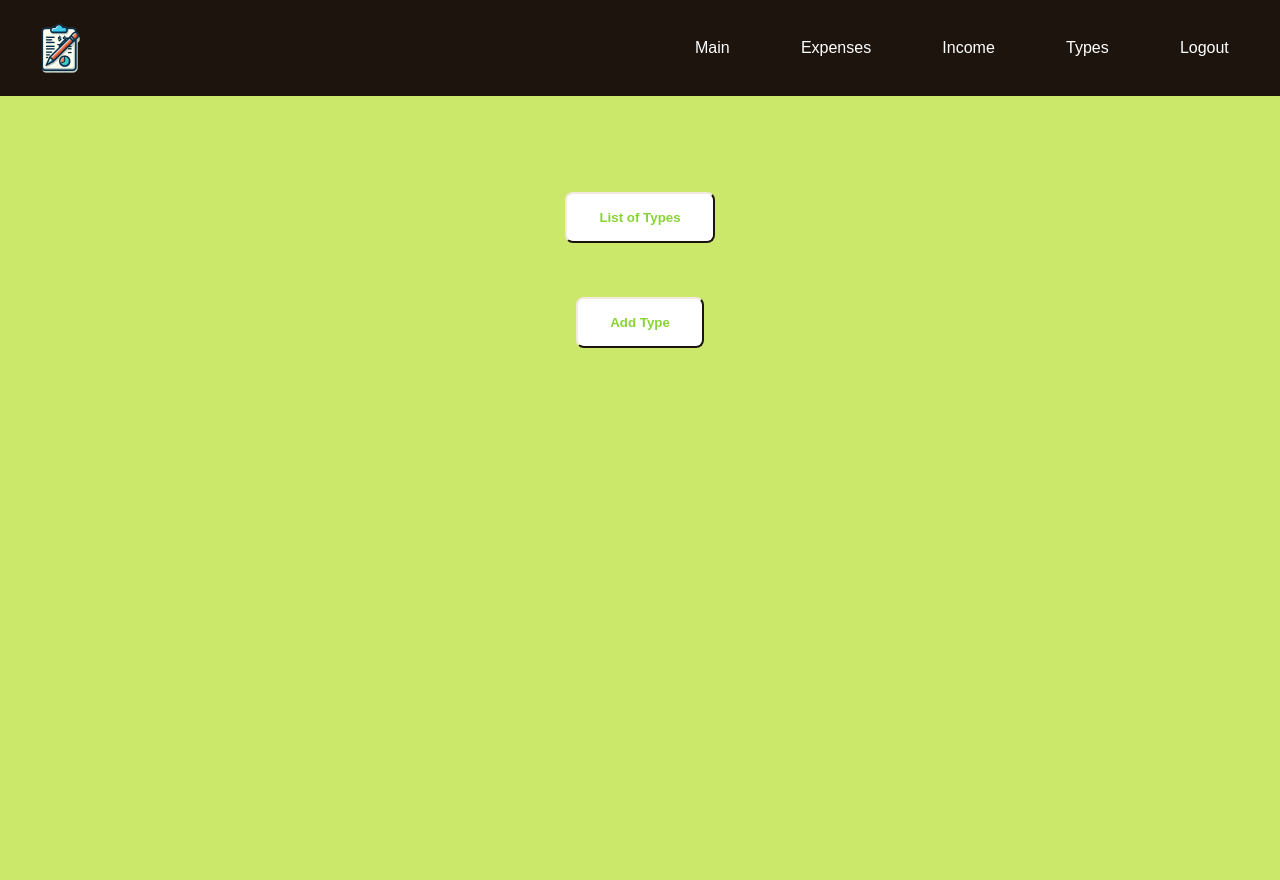
After one commit to Meliani-Mehdi/finance-web, a Flask app: page /types in a window 1280 px wide. The commit adds this page. Run offline with Flask 3, Linux system fonts and the light colour scheme; some libraries are stand-ins or nearby versions.

Commit message:
added more design files (CSS), and started working on types.

```diff
--- a/main.py
+++ b/main.py
@@ -35,7 +35,7 @@ def init_db():
     cursor.execute('''
         CREATE TABLE IF NOT EXISTS type (
             id INTEGER PRIMARY KEY AUTOINCREMENT,
-            name TEXT NOT NULL
+            name TEXT UNIQUE NOT NULL
         )
     ''')
 
--- a/routes.py
+++ b/routes.py
@@ -5,3 +5,7 @@ from main import app
 @app.route("/")
 def index():
     return render_template('index.html')
+
+@app.route("/types")
+def typesList():
+    return render_template('types.html')
--- /dev/null
+++ b/static/CSS/buttons.css
@@ -0,0 +1,126 @@
+/* Button 1 */
+.apply_btn {
+  position: relative;
+  transition: all 0.3s ease-in-out;
+  box-shadow: 0px 10px 20px rgba(0, 0, 0, 0.2);
+  padding-block: 0.5rem;
+  padding-inline: 1.25rem;
+  background-color: rgb(0 107 179);
+  border-radius: 9999px;
+  display: flex;
+  align-items: center;
+  justify-content: center;
+  cursor: pointer;
+  color: #fff;
+  gap: 10px;
+  font-weight: bold;
+  border: 3px solid #ffffff4d;
+  outline: none;
+  overflow: hidden;
+  font-size: 15px;
+}
+
+.apply_btn .icon {
+  width: 24px;
+  height: 24px;
+  transition: all 0.3s ease-in-out;
+}
+
+.apply_btn:hover {
+  transform: scale(1.05);
+  border-color: #fff9;
+}
+
+.apply_btn:hover .icon {
+  transform: translate(4px);
+}
+
+.apply_btn::before {
+  content: "";
+  position: absolute;
+  width: 100px;
+  height: 100%;
+  background-image: linear-gradient(
+    120deg,
+    rgba(255, 255, 255, 0) 30%,
+    rgba(255, 255, 255, 0.8),
+    rgba(255, 255, 255, 0) 70%
+  );
+  top: 0;
+  left: -100px;
+  opacity: 0.6;
+}
+
+@keyframes shine {
+  0% {
+    left: -100px;
+  }
+  60% {
+    left: 100%;
+  }
+  to {
+    left: 100%;
+  }
+}
+
+/* Button 2 */
+.shake_btn {
+  height: 3em;
+  width: 8em;
+  border: none;
+  border-radius: 10em;
+  background: #016DD9;
+  font-size: 17px;
+  color: #fff;
+  font-family: inherit;
+  font-weight: 500;
+}
+
+.shake_btn:hover {
+  animation: shake3856 0.3s linear infinite both;
+}
+
+@keyframes shake3856 {
+  0% {
+    transform: translate(0);
+  }
+  20% {
+    transform: translate(-2px, 2px);
+  }
+  40% {
+    transform: translate(-2px, -2px);
+  }
+  60% {
+    transform: translate(2px, 2px);
+  }
+  80% {
+    transform: translate(2px, -2px);
+  }
+  100% {
+    transform: translate(0);
+  }
+}
+
+/* Button 3 */
+.fade_btn {
+  padding: 1rem 2rem;
+  font-weight: 700;
+  background: #FFFFFF;
+  color: #87D434;
+  cursor: pointer;
+  border-radius: 0.5rem;
+  border-bottom: 2px solid #1C140D;
+  border-right: 2px solid #1C140D;
+  border-top: 2px solid #F2E9E1;
+  border-left: 2px solid #F2E9E1;
+  transition-duration: 1s;
+  transition-property: border-top, border-left, border-bottom, border-right, box-shadow;
+}
+
+.fade_btn:hover {
+  border-top: 2px solid #1C140D;
+  border-left: 2px solid #1C140D;
+  border-bottom: 2px solid #2A221B;
+  border-right: 2px solid #2A221B;
+  box-shadow: #2A221B80 5px 5px, #2A221B65 10px 10px, #2A221B40 15px 15px;
+}
--- a/static/CSS/main_css.css
+++ b/static/CSS/main_css.css
@@ -51,12 +51,17 @@ body {
 }
 
 .main_content {
+    display: flex;
+    align-items: center;
+    flex-direction: column;
+    text-align: center;
     background-color: #CBE86B;
     padding: 5vh 5vw;
     min-height: 100vh;
     margin-top: calc(2vh + 8vh);
     box-sizing: border-box;
     overflow-x: hidden;
+    white-space: pre-line; /* Ensures that whitespace and line breaks are preserved */
 }
 
 @media (max-width: 1200px) {
--- a/templates/main_layout.html
+++ b/templates/main_layout.html
@@ -7,18 +7,32 @@
       <title>Web Finance</title>
     {% endif %}
     <link rel="stylesheet" type="text/css" href="{{ url_for('static', filename = 'CSS/main_css.css') }}">
+    <link rel="stylesheet" type="text/css" href="{{ url_for('static', filename = 'CSS/buttons.css') }}">
     {% block head %}
+
     {% endblock %}
+
   </head>
   <body>
     <div class="header_tab">
       <img class="logo" src="{{ url_for('static', filename='assets/th.png') }}" onclick="goToHomePage()" style="cursor: pointer;"/>
       <ul class="nav">
+        <li><a href="/">Main</a></li>
+        <li><a href="/expenses"">Expenses</a></li>
+        <li><a href="/income"">Income</a></li>
+        <li><a href="/types">Types</a></li>
         <li><a href="/close">Logout</a></li>
       </ul>
     </div>
-    <div class="main_content"></div>
+    <div class="main_content">
+
+      {% block content %}
+
+      {% endblock %}
+
+    </div>
   </body>
+  <script src="{{ url_for('static', filename = 'JS/plotly-latest.min.js') }}"></script>
   <script>
     function goToHomePage() {
       window.location.href = '/';
--- /dev/null
+++ b/templates/types.html
@@ -0,0 +1,12 @@
+{% extends 'main_layout.html' %}
+
+{% block head %}
+  <link rel="stylesheet" type="text/css" href="{{ url_for('static', filename = 'CSS/form.css') }}">
+{% endblock %}
+
+{% block content %}
+  <br><br><br>
+  <a href="/types/list"><button class="fade_btn">List of Types</button></a>
+  <br><br>
+  <a href="/types/add"><button class="fade_btn">Add Type</button></a>
+{% endblock %}
```
Also changed, not shown: static/CSS/form.css (added, +46 -0 lines).
